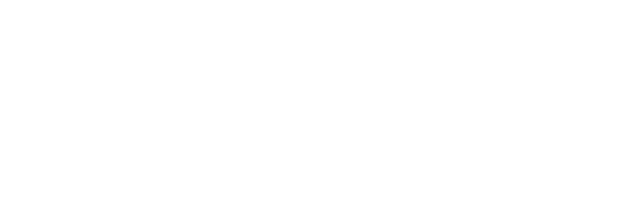
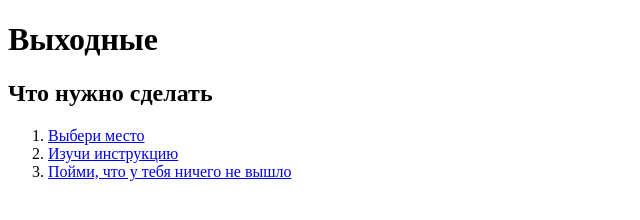
Before and after one commit to VladYar96/task-html, a website: page src/index.html in a window 1280 px wide. Shown: the whole page, without its empty margins (0-640 px from the left). Drawn offline with Linux system fonts and the light colour scheme.

Commit message:
Задание по HTML

```diff
--- a/src/index.html
+++ b/src/index.html
@@ -3,5 +3,13 @@
     <head>
         <title>HTML</title>
     </head>
-    <body></body>
+    <body>
+        <h1>Выходные</h1>
+        <h2>Что нужно сделать</h2>
+        <ol>
+            <li><a href="https://www.afisha.ru/spb/restaurants/luchshie-bary/">Выбери место</a> </li>
+            <li><a href="https://lechenie-alko-narko.ru/stati/mnogo-pit-i-ne-pyanet.html">Изучи инструкцию</a></li>
+            <li><a href="https://www.spbmap.ru/spravochnik/meditsina-zdorovye/vytrezviteli/">Пойми, что у тебя ничего не вышло</a></li>
+        </ol>
+    </body>
 </html>
```
